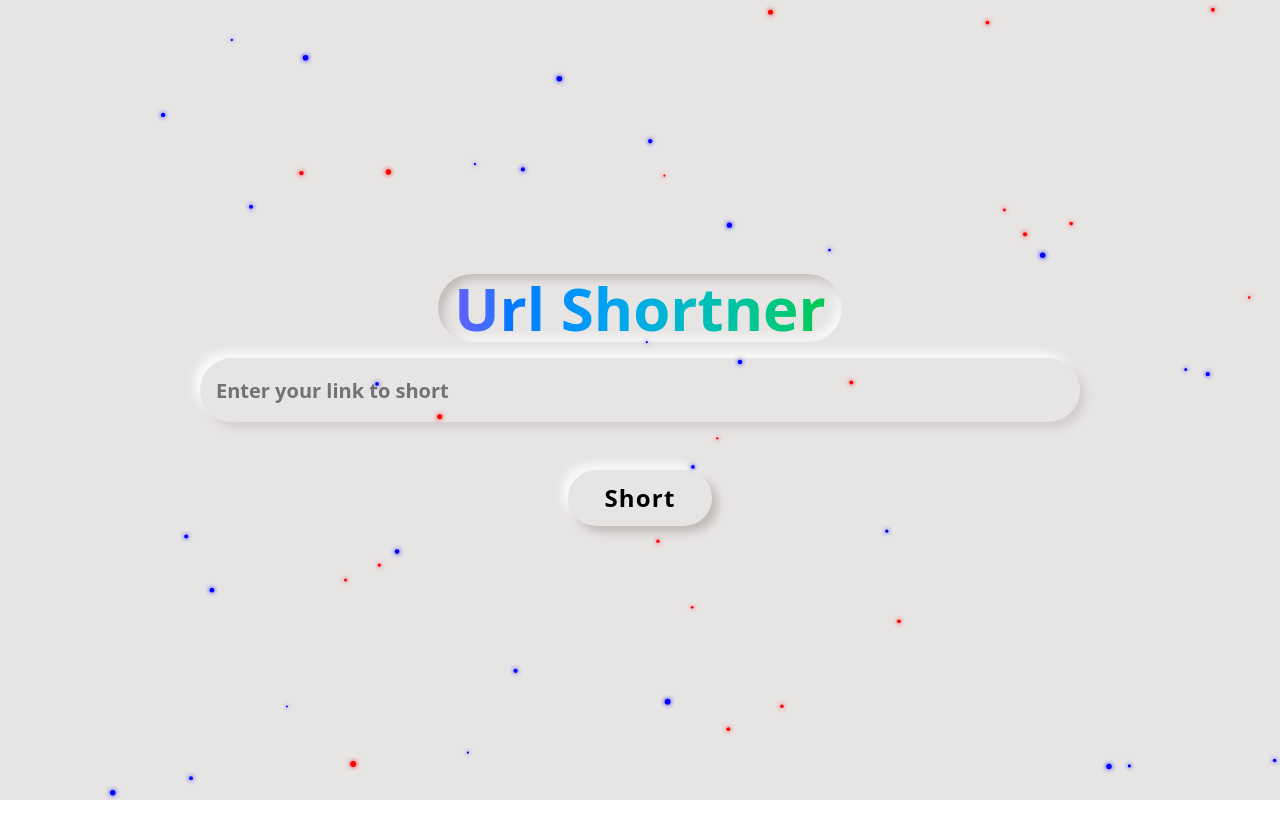
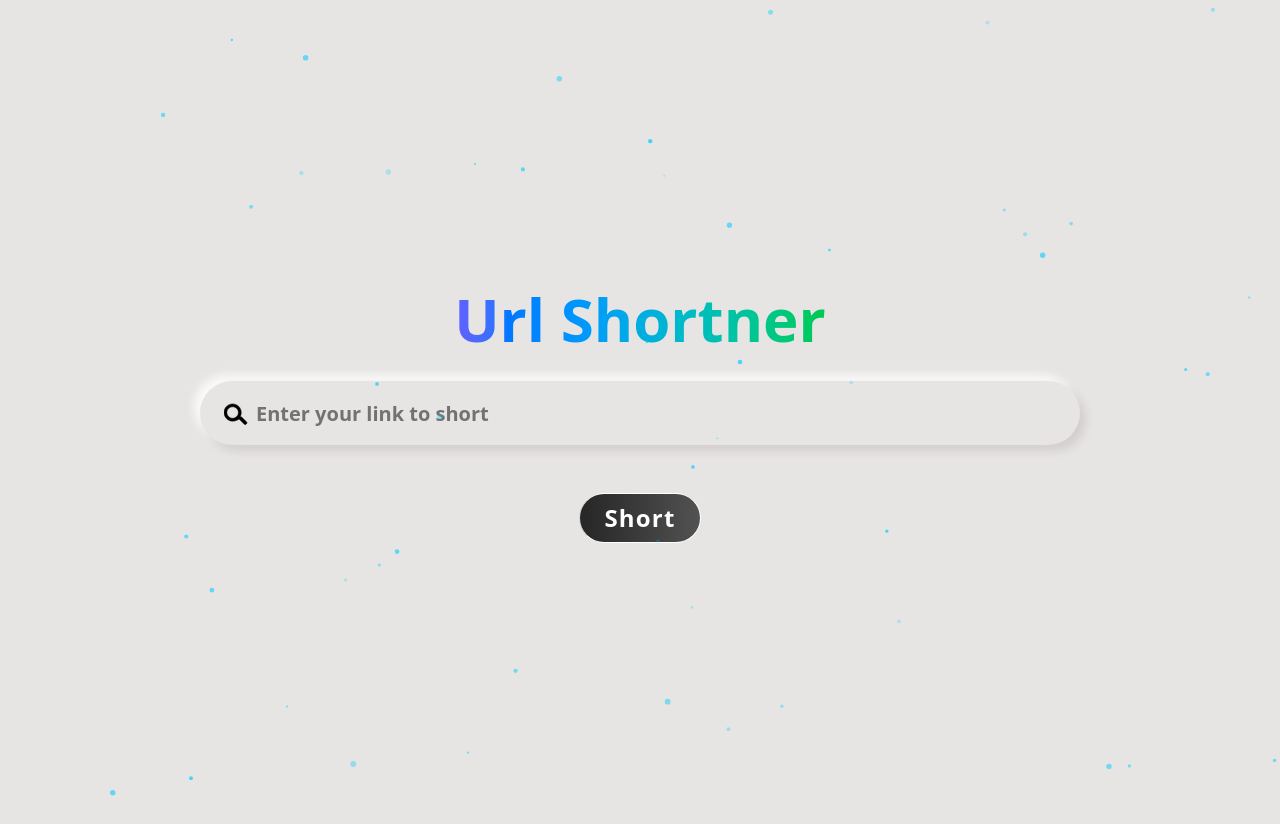
Before and after one commit to AmitSharma404/Auth, a React (Vite) app in the folder Client/: page / in a window 1280 px wide. Before the commit the page ends 800 px from the top, so only its background shows below. Built offline with nearby package versions, Linux system fonts and the light colour scheme.

Commit message:
added condition for Valid URL checking

```diff
--- a/Client/package.json
+++ b/Client/package.json
@@ -17,6 +17,7 @@
     "react": "^19.2.0",
     "react-dom": "^19.2.0",
     "react-router-dom": "^7.11.0",
+    "sonner": "^2.0.7",
     "tailwindcss": "^4.1.18"
   },
   "devDependencies": {
--- a/Client/src/App.jsx
+++ b/Client/src/App.jsx
@@ -1,6 +1,6 @@
 import { BrowserRouter, Route, Routes } from "react-router-dom"
 import React from "react";
-const { RedirectTorealUrl } = React.lazy(() => import("./Components/redirectTorealUrl.jsx"));
+import {RedirectTorealUrl} from './Components/RedirectTorealUrl.jsx'
 import { Home } from "./Pages/Home.jsx"
 import { Login } from "./Auth/Login.jsx";
 import { NotFound } from "./Auth/NotFound.jsx";
--- a/Client/src/Components/Canvas.jsx
+++ b/Client/src/Components/Canvas.jsx
@@ -19,7 +19,7 @@ export const Canvas = () => {
         this.size = Math.random() * 2+1;
         this.speedX = Math.random() * 0.75 - 0.25;
         this.speedY = Math.random() * 0.75 - 0.25;
-        this.color = Math.random() < 0.5 ? 'red' : 'blue';
+        this.opacity = Math.random() * 0.5 + 0.2;
       }
 
       update() {
@@ -34,7 +34,7 @@ export const Canvas = () => {
       }
 
       draw() {
-        ctx.fillStyle = this.color;
+        ctx.fillStyle = `hsl(192,100%,50%,${this.opacity})`
         ctx.shadowBlur = 5;
         ctx.shadowColor = this.color;
         ctx.beginPath();
--- a/Client/src/Components/RedirectTorealUrl.jsx
+++ b/Client/src/Components/RedirectTorealUrl.jsx
@@ -1,6 +1,6 @@
 
 import { useParams } from "react-router-dom";
-import api from "../utils/axiosInstance";
+import {api} from "../utils/axiosInstance";
 import { useEffect } from "react";
 
 export const RedirectTorealUrl = () => {
--- a/Client/src/Components/ShortUrl.jsx
+++ b/Client/src/Components/ShortUrl.jsx
@@ -1,59 +1,85 @@
-import { useState } from 'react'
-import api from '../utils/axiosInstance';
+import { useState } from "react";
+import { api } from "../utils/axiosInstance";
+import { toast } from "sonner";
 
-const ShortUrl = () => {
-
-    const [input,setInput] = useState('');
-    const [link,setLink] = useState('');
-    const [warning,setWarning] = useState('');
-
+export const ShortUrl = () => {
+  const [input, setInput] = useState("");
+  const [link, setLink] = useState("");
   const handleChange = (e) => {
       setInput(e.target.value);
-    }
+  };
 
   const sendUrl = async () => {
-        const response = await api.post('/',{
-            longUrl:input
-        })
-        // setInput('');
-        // console.log(response.data);
+    const IsValid = URL.canParse(input);
+    if (IsValid) {
+      const response = await api.post("/", {
+        longUrl: input,
+      });
+      setInput('');
+      if (response.data.success) {
+      toast.success("Short URL is created")
       setLink(response.data.shortUrl);
-        setWarning(response.data.message);
+      } else {
+        toast.warning(response.data.message)
+        setLink(response.data.shortUrl)
       }
-
+    } else {
+      toast.error("Please enter a Valid URL")
+    }
+  };
   const copyLink = async () => {
     await navigator.clipboard.writeText(link);
     await navigator.clipboard.readText();
-    }
+    toast.success("Link Copied")
+  };
 
   return (
-    <div className='flex flex-col space-y-12 items-center justify-center z-10'>
-        <div>
-            <input type="text" className='h-16 sm:w-120 md:w-220 text-xl rounded-[90px] squircle outline-none px-4 py-1 font-semibold shadow-[6px_6px_10px_hsla(0,50%,10%,0.1),-6px_-6px_10px_hsla(100,100%,100%,0.8)] focus:neumorphism' placeholder='Enter your link to short'
-            onChange={handleChange} value={input} required />
+    <div className="flex flex-col space-y-12 items-center justify-center z-10">
+      <div className="flex relative">
+        <SearchIcon className="size-6 top-1/2 left-6 -translate-y-1/2 absolute" />
+        <input
+          type="text"
+          className="h-16 sm:w-120 md:w-220 text-xl rounded-full  outline-none px-14 py-1 font-semibold shadow-[6px_6px_10px_hsla(0,50%,10%,0.1),-6px_-6px_10px_hsla(100,100%,100%,0.8)] focus:neumorphism"
+          placeholder="Enter your link to short"
+          onChange={handleChange}
+          value={input}
+          required
+        />
       </div>
       <div>
         <button
           onClick={sendUrl}
-            className='px-9 py-3 tracking-wider text-2xl font-bold  active:bg-neutral-950/10 cursor-pointer text-black rounded-[50px] shadow-[6px_6px_10px_hsla(0,50%,10%,0.2),-6px_-6px_10px_hsla(100,100%,100%,0.8)]
-            hover:neumorphism squircle'>
+          className="px-6 py-2 tracking-wider text-2xl font-bold bg-linear-to-l from-neutral-600 to-neutral-800 rounded-full text-white cursor-pointer border-s-stone-300 border"
+        >
           Short
         </button>
       </div>
-        {!link ? <></> : <div className='flex flex-col items-center gap-4 justify-center'>
-            <a className='neumorphism px-10 py-1 text-lg rounded-md text-sky-500 underline underline-offset-4 font-semibold' href={link}>{link}</a>
-            <button
-            onClick={copyLink}
-            className='px-6 py-1 tracking-wider rounded-lg text-lg font-semibold 0 active:bg-neutral-950/10 cursor-pointer neumorphism'>
+      {link &&
+        <div className="border border-neutral-500 px-4 py-3 rounded-md">
+          <p className="text-xs text-black/50 font-medium">Here is your URL</p>
+          <button className="underline font-semibold relative" onClick={copyLink}>
+            <span className="bg-linear-to-l from-sky-500 to-sky-300 absolute rotate-25 rounded-full text-white -top-3 -right-6 text-xs font-medium px-2 py-0.5">
               copy
-            </button> <br />
-            <div className={`${warning === 'Your short url is created' ? 'bg-linear-to-b from-green-400 to-green-600':'bg-linear-to-b from-red-400 to-red-600'} rounded-md px-10 py-2 text-white bottom-10 absolute newtoast shadow-md`}>
-                <p className='text-lg font-semibold'>{warning}</p>
-            </div>
-
+            </span>
+            <a href={link}>{link}</a>
+          </button>
         </div>}
     </div>
-  )
-}
+  );
+};
 
-export default ShortUrl
+export const SearchIcon = (props) => {
+  return (
+    <svg
+      xmlns="http://www.w3.org/2000/svg"
+      {...props}
+      viewBox="0 0 50 50"
+      width="100%"
+      height="100%"
+      stroke="currentColor"
+      fill="currentColor"
+    >
+      <path d="M36.1 32.7l11.1 11.1c.9.9.9 2.5 0 3.4l-1.4 1.4c-.9.9-2.5.9-3.4 0L31.3 37.5c-3.7 2.8-8.3 4.5-13.3 4.5C8.1 42 0 33.9 0 24S8.1 6 18 6s18 8.1 18 18c0 3.2-.8 6.2-2.3 8.7zM18 36c6.6 0 12-5.4 12-12s-5.4-12-12-12-12 5.4-12 12 5.4 12 12 12z" />
+    </svg>
+  );
+};
--- a/Client/src/Pages/Home.jsx
+++ b/Client/src/Pages/Home.jsx
@@ -1,8 +1,9 @@
 import { useEffect, useState } from "react"
-import ShortUrl from "../Components/ShortUrl"
+import {ShortUrl} from "../Components/ShortUrl"
 import {motion} from 'motion/react';
 import { Canvas } from "../Components/Canvas";
 import { ProtectedRoutes } from "../Auth/ProtectedRoute";
+import { Toaster } from "sonner";
 export const Home = () => {
 
     const [text,setText] = useState("");
@@ -22,20 +23,14 @@ export const Home = () => {
     },[])
 
     return (
-        <ProtectedRoutes>
+      <ProtectedRoutes>
           <div className="flex justify-center items-center flex-col space-y-6  bg-stone-200 relative">
+        <Toaster position="top-right" richColors closeButton/>
           <div className="flex items-center flex-col gap-4  min-h-screen px-20 justify-center z-10">
-            <motion.div
-            initial={{opacity:0,x:-100,}}
-            whileHover={{scale:1.05,y:-30,boxShadow:"10px red"}}
-            whileTap={{scale:1.07,y:-10}}
-            animate={{opacity:1,x:0}}
-            transition={{duration:0.3,ease:"linear",type:'spring'}}
-            className="neumorphism px-4 py-1 rounded-[40px] squircle">
+
             <h1
             className="font-extrabold text-4xl sm:text-6xl text-transparent bg-clip-text bg-linear-to-r/decreasing from-indigo-500 to-green-500">Url Shortner</h1>
-          </motion.div>
-            <div>
+            <div className="py-4">
               <ShortUrl/>
               <Canvas/>
             </div>
--- a/Client/src/utils/axiosInstance.js
+++ b/Client/src/utils/axiosInstance.js
@@ -1,6 +1,6 @@
 import axios from "axios"
 
-const api = axios.create({
+export const api = axios.create({
     method:"GET POST",
     baseURL:"http://localhost:3000/api/auth/",
     timeout:500000,
@@ -8,5 +8,3 @@ const api = axios.create({
         "Content-Type":"application/json",
     }
 })
-
-export default api;
--- a/Client/vite.config.js
+++ b/Client/vite.config.js
@@ -4,5 +4,6 @@ import tailwindcss from '@tailwindcss/vite'
 
 // https://vite.dev/config/
 export default defineConfig({
-  plugins: [react(),tailwindcss()],
+  plugins: [react(), tailwindcss()],
+
 })
```
Also changed, not shown: 2 other files (tests, documents, lock files or other folders). Lines whose indentation alone changed are shown as unchanged.
